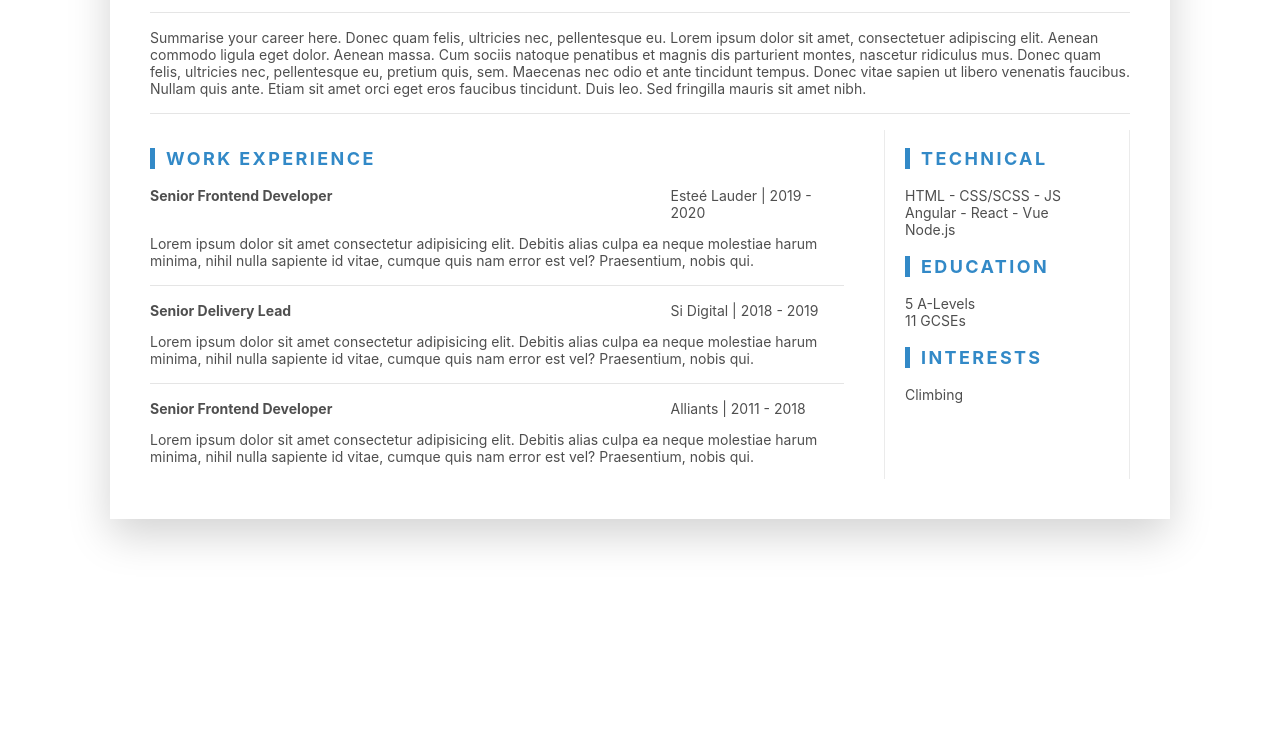
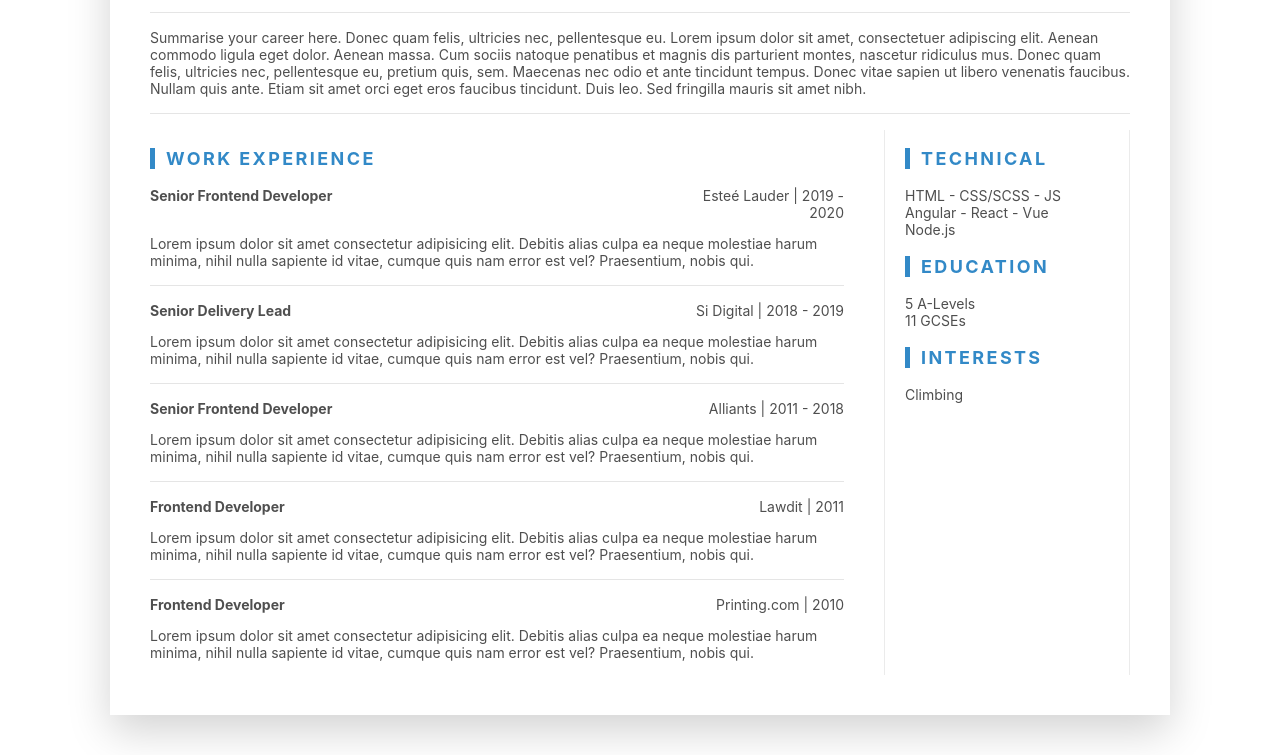
Before and after one commit to jamiescript/cv, a plain HTML site: page index.html in a window 1280 px wide. Shown: the part 180-935 px from the top of the page. Before the commit the page ends 800 px from the top, so only its background shows below. Drawn offline with Linux system fonts and the light colour scheme.

Commit message:
align period

```diff
--- a/index.html
+++ b/index.html
@@ -82,6 +82,26 @@
 
           <p>Lorem ipsum dolor sit amet consectetur adipisicing elit. Debitis alias culpa ea neque molestiae harum minima,
             nihil nulla sapiente id vitae, cumque quis nam error est vel? Praesentium, nobis qui.</p>
+
+          <hr>
+
+          <div class="role-and-period">
+            <h4>Frontend Developer</h4>
+            <span>Lawdit | 2011</span>
+          </div>
+
+          <p>Lorem ipsum dolor sit amet consectetur adipisicing elit. Debitis alias culpa ea neque molestiae harum minima,
+            nihil nulla sapiente id vitae, cumque quis nam error est vel? Praesentium, nobis qui.</p>
+
+          <hr>
+
+          <div class="role-and-period">
+            <h4>Frontend Developer</h4>
+            <span>Printing.com | 2010</span>
+          </div>
+
+          <p>Lorem ipsum dolor sit amet consectetur adipisicing elit. Debitis alias culpa ea neque molestiae harum minima,
+            nihil nulla sapiente id vitae, cumque quis nam error est vel? Praesentium, nobis qui.</p>
         </article>
 
         <article class="sidebar">
--- a/style.css
+++ b/style.css
@@ -106,6 +106,10 @@ article {
   grid-template-columns: 3fr 1fr;
 }
 
+.role-and-period span {
+  text-align: right;
+}
+
 h4 {
   margin: 0;
 }
```
